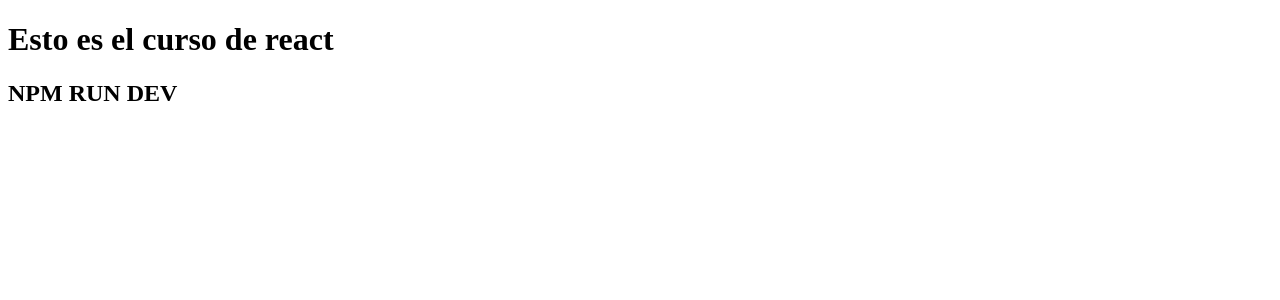
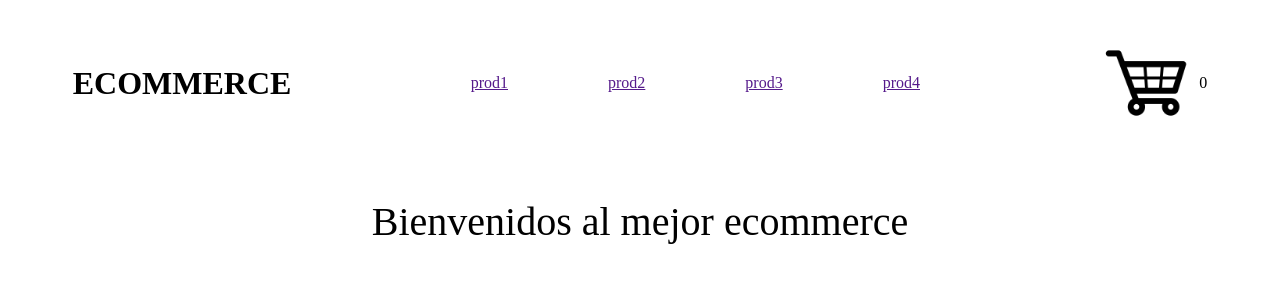
Before and after one commit to EmanuelMerlo/Pre-entrega1-Merlo, a React (Vite) app: page / in a window 1280 px wide. Shown: the top 300 px of the page. Built offline with nearby package versions, Linux system fonts and the light colour scheme.

Commit message:
primera pre entrega

```diff
--- a/src/App.jsx
+++ b/src/App.jsx
@@ -1,14 +1,13 @@
+import Navbar from "./components/NavBar/Navbar";
+import ItemListContainer from "./components/ItemListContariner/ItemListContainer";
 import "./App.css";
 
 function App() {
   return (
-    <>
-      <div>
-        <h1>Esto es el curso de react</h1>
-        <h2>NPM RUN DEV</h2>
-        <h3></h3>
+      <div id="App">
+        <Navbar />
+        <ItemListContainer saludo = "Bienvenidos al mejor ecommerce" />
       </div>
-    </>
   );
 }
 
--- /dev/null
+++ b/src/components/ItemListContariner/ItemListContainer.css
@@ -0,0 +1,5 @@
+#itemlistcontainer p {
+    display: flex;
+    justify-content: center;
+    font-size: 40px;
+}
--- /dev/null
+++ b/src/components/ItemListContariner/ItemListContainer.jsx
@@ -0,0 +1,11 @@
+import "./ItemListContainer.css"
+
+const ItemListContainer = ({ saludo }) => {
+  return (
+    <div id="itemlistcontainer">
+      <p>{ saludo }</p>
+    </div>
+  );
+};
+
+export default ItemListContainer;
--- /dev/null
+++ b/src/components/NavBar/CartWidget.jsx
@@ -0,0 +1,12 @@
+import "./Navbar.css"
+
+export const CartWidget = () => {
+
+    return (
+
+    <div id="cartwidget">
+        <img src="./public/carrito.png" alt="" />
+        <p>0</p>
+    </div>
+    );
+};
--- /dev/null
+++ b/src/components/NavBar/NavBar.css
@@ -0,0 +1,29 @@
+#navbar {
+    display: flex;
+    flex-direction: row;
+    justify-content:space-around;
+    align-items: center;
+}
+
+#navbar ul {
+    padding:0;
+    list-style: none;
+    text-decoration: none;
+    display: flex;
+    flex-direction: row;
+    align-content: space-evenly;
+
+}
+#navbar ul li {
+    padding: 50px;
+}
+
+#cartwidget {
+    display: flex;
+    flex-direction: row;
+    align-items: center;
+}
+
+#cartwidget img {
+    width: 100px;
+}
--- /dev/null
+++ b/src/components/NavBar/Navbar.jsx
@@ -0,0 +1,27 @@
+import { CartWidget } from "./CartWidget"
+import "./NavBar.css"
+
+const Navbar = () => {
+  return (
+    <div id="navbar">
+        <h1>ECOMMERCE</h1>
+        <ul>
+            <li>
+                <a href="">prod1</a>
+            </li>
+            <li>
+                <a href="">prod2</a>
+            </li>
+            <li>
+                <a href="">prod3</a>
+            </li>
+            <li>
+                <a href="">prod4</a>
+            </li>
+        </ul>
+        <CartWidget/>
+    </div>
+  )
+}
+
+export default Navbar
```
Also changed, not shown: public/carrito.png (added).
